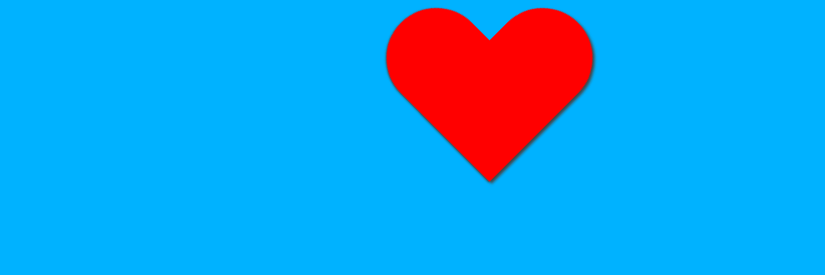
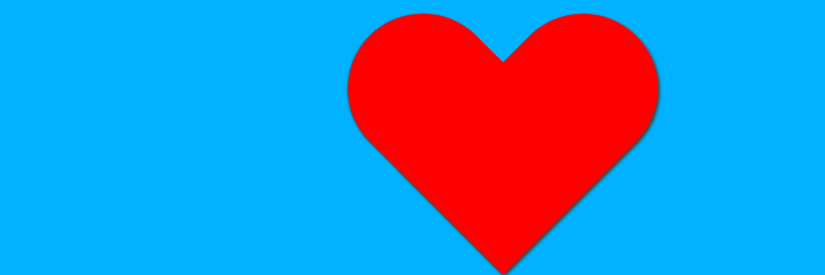
Before and after one commit to ALegenda/Dino, a plain HTML site: page index.html in a window 1280 px wide. Shown: the part 1653-1928 px from the top of the page, without its empty margins (185-1010 px from the left). Before the commit the page ends 1835 px from the top, so only its background shows below. Drawn offline with Linux system fonts and the light colour scheme.

Commit message:
fix hearth size

```diff
--- a/index.css
+++ b/index.css
@@ -527,13 +527,13 @@ body {
 /* Базовые стили */
 .heart {
     position: relative;
-    width: 100px;
-    height: 175px;
+    width: 150px;
+    height: 263px;
     background-color: red;
     box-shadow: -1px 0px 2px #444;
-    -webkit-border-radius: 50px 50px 0 0;
-    -moz-border-radius: 50px 50px 0 0;
-    border-radius: 50px 50px 0 0;
+    -webkit-border-radius: 75px 75px 0 0;
+    -moz-border-radius: 75px 75px 0 0;
+    border-radius: 75px 75px 0 0;
     /* Определяем угол наклона */
     -webkit-transform: rotate(315deg);
     -moz-transform: rotate(315deg);
@@ -544,16 +544,16 @@ body {
 /* Формируем правую часть */
 .heart:before {
     position: absolute;
-    width: 175px;
-    height: 100px;
+    width: 263px;
+    height: 150px;
     left: 0;
     bottom: 0;
     content: "";
     background-color: red;
     box-shadow: 0px 3px 3px #444444;
-    -webkit-border-radius: 50px 50px 0 0;
-    -moz-border-radius: 50px 50px 0 0;
-    border-radius: 0 50px 50px 0;
+    -webkit-border-radius: 75px 75px 0 0;
+    -moz-border-radius: 75px 75px 0 0;
+    border-radius: 0 75px 75px 0;
 }
 /* Убираем тень при наведении */
 .heart:hover:before, .heart:hover{
```
Also changed, not shown: index.html (+1 -0 lines).
